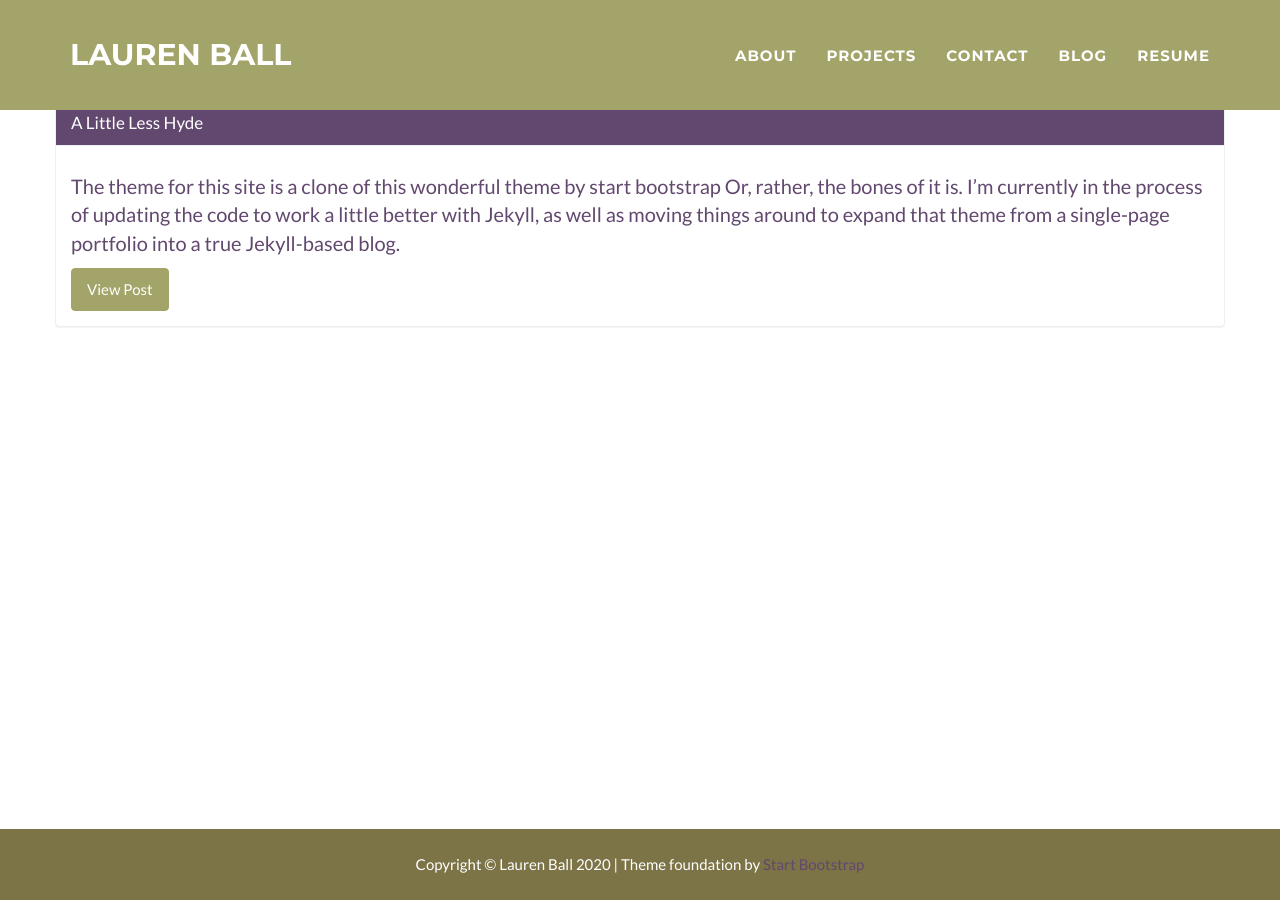
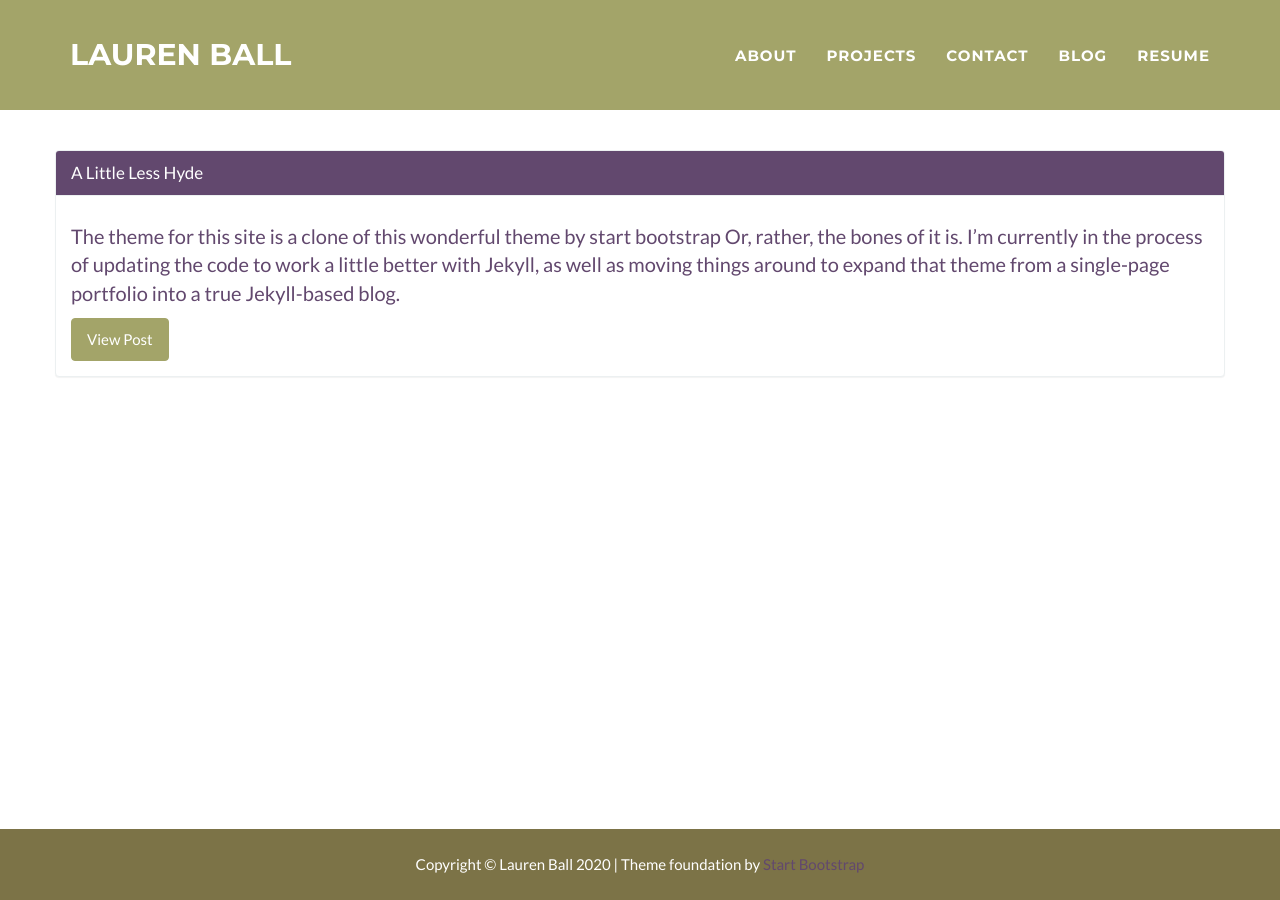
Before and after one commit to laurenball/laurenball.github.io, a Jekyll site: the page built from blog.html, in a window 1280 px wide. Built offline with Jekyll 4.4.1, drawn with Linux system fonts in a browser that asks for light colours.

Commit message:
quickfix

```diff
--- a/blog.html
+++ b/blog.html
@@ -2,7 +2,7 @@
 title: Blog
 layout: default
 ---
-<section id='blog' class='standalone-content'>
+<section id='blog' class='post'>
   <div class='container'>
     <div class='row'>
       {% for post in site.posts %}
```
